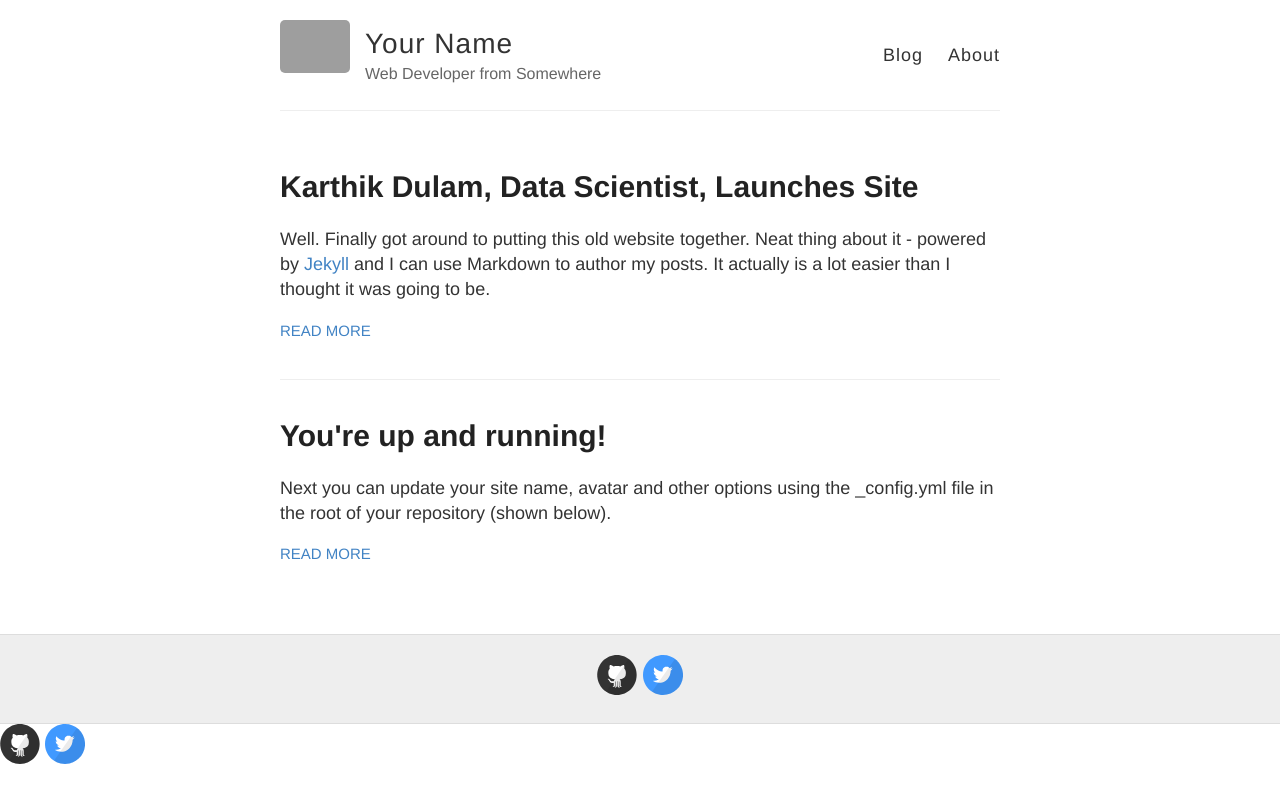
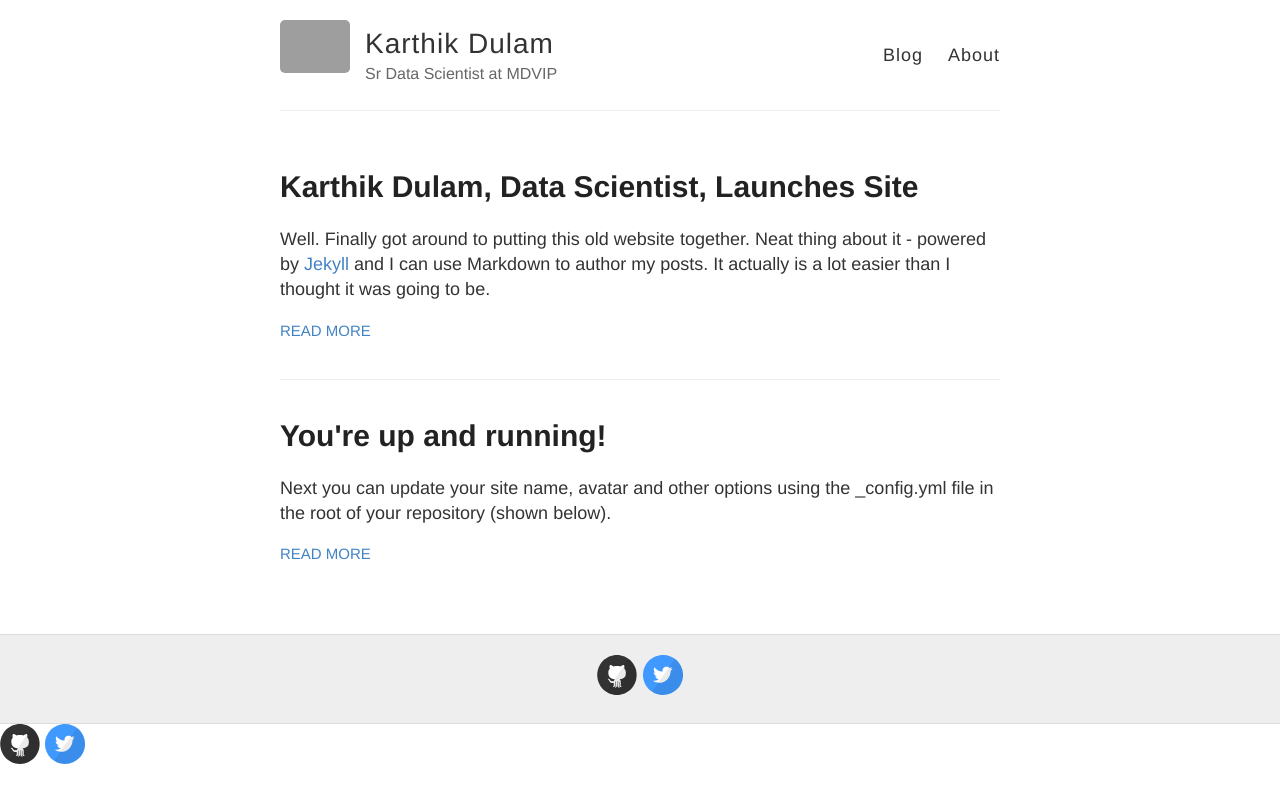
Before and after one commit to kaydee-edb/KarthikDulam.github.io, a Jekyll site: the page built from blog/index.html, in a window 1280 px wide. Shown: the top 803 px of the page. Built offline with Jekyll 4.4.1, drawn with Linux system fonts in a browser that asks for light colours; grey boxes are pictures that could not be loaded.

Commit message:
Update _config.yml

```diff
--- a/_config.yml
+++ b/_config.yml
@@ -3,10 +3,10 @@
 #
 
 # Name of your site (displayed in the header)
-name: Your Name
+name: Karthik Dulam
 
 # Short bio or description (displayed in the header)
-description: Web Developer from Somewhere
+description: Sr Data Scientist at MDVIP
 
 # URL of your avatar or profile pic (you could use your GitHub profile pic)
 avatar: https://raw.githubusercontent.com/barryclark/jekyll-now/master/images/jekyll-logo.png
```
